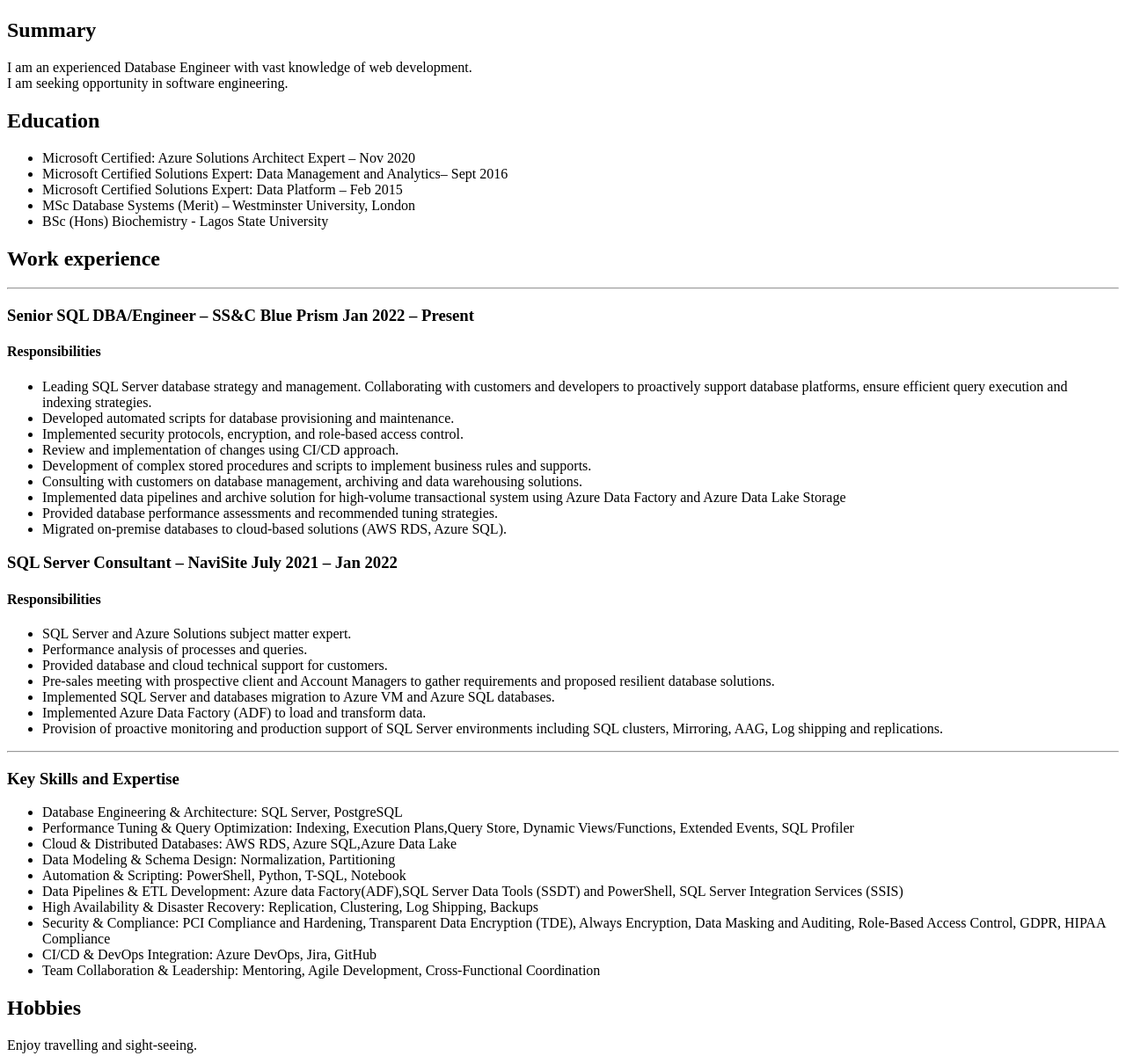
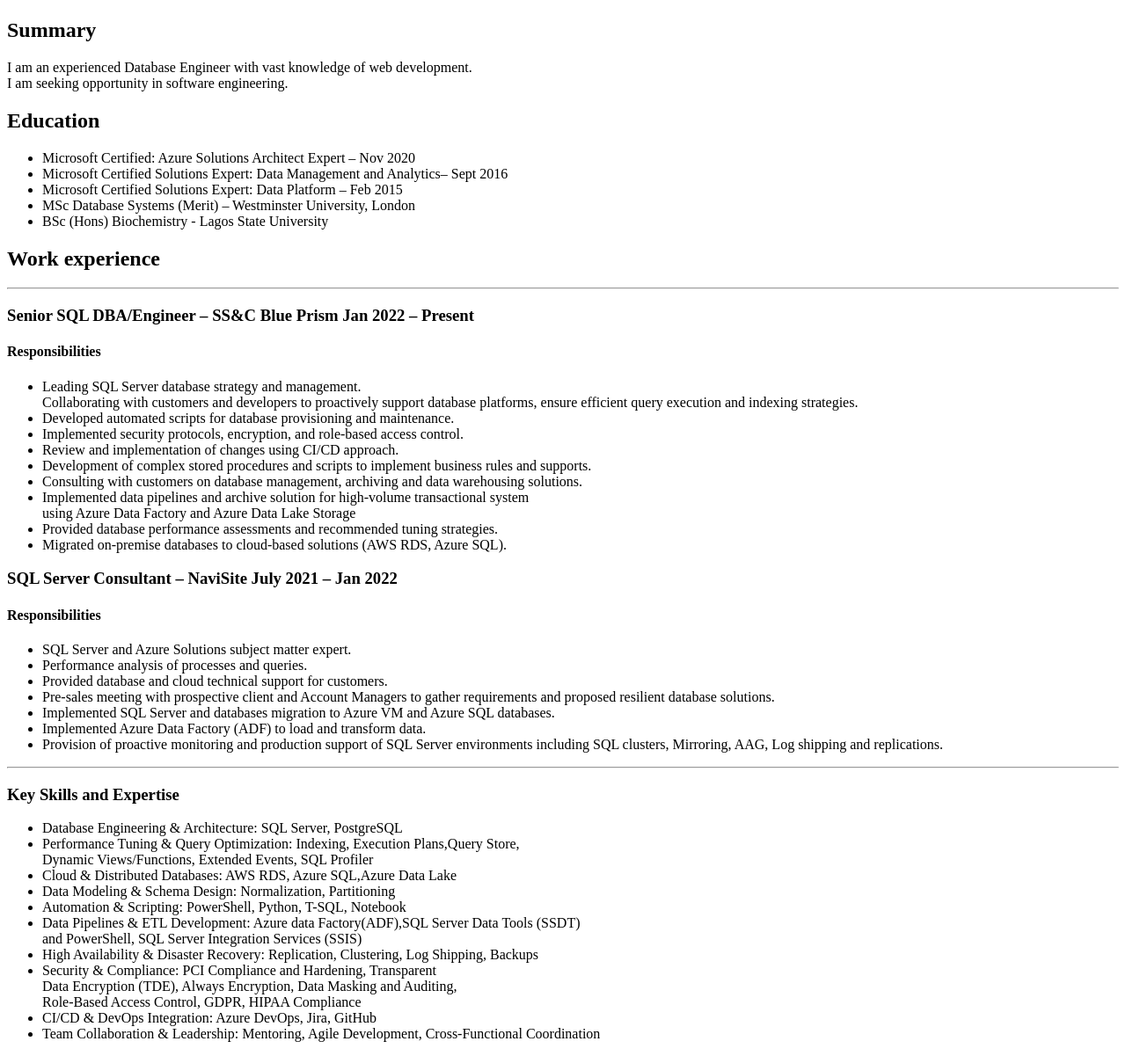
Before and after one commit to oakoro/profile, a plain HTML site: page index.html in a window 1280 px wide. Shown: the part 211-1412 px from the top of the page at 88% size. Drawn offline with Linux system fonts and the light colour scheme.

Commit message:
Add files via upload

```diff
--- a/index.html
+++ b/index.html
@@ -22,13 +22,13 @@
     <h3>Senior SQL DBA/Engineer – SS&C Blue Prism Jan 2022 – Present</h3>
     <h4>Responsibilities</h4>
     <ul>
-        <li>Leading SQL Server database strategy and management. Collaborating with customers and developers to proactively support database platforms, ensure efficient query execution and indexing strategies.</li>
+        <li>Leading SQL Server database strategy and management. <br>Collaborating with customers and developers to proactively support database platforms, ensure efficient query execution and indexing strategies.</li>
         <li>Developed automated scripts for database provisioning and maintenance.</li>
         <li>Implemented security protocols, encryption, and role-based access control.</li>
         <li>Review and implementation of changes using CI/CD approach. </li>
         <li>Development of complex stored procedures and scripts to implement business rules and supports. </li>
         <li>Consulting with customers on database management, archiving and data warehousing solutions. </li>
-        <li>Implemented data pipelines and archive solution for high-volume transactional system using Azure Data Factory and Azure Data Lake Storage</li>
+        <li>Implemented data pipelines and archive solution for high-volume transactional system <br>using Azure Data Factory and Azure Data Lake Storage</li>
         <li>Provided database performance assessments and recommended tuning strategies.</li>
         <li>Migrated on-premise databases to cloud-based solutions (AWS RDS, Azure SQL).</li>
 
@@ -48,14 +48,14 @@
     <h3>Key Skills and Expertise</h3>
     <ul>
         <li>Database Engineering & Architecture: SQL Server, PostgreSQL</li>
-        <li>Performance Tuning & Query Optimization: Indexing, Execution Plans,Query Store, Dynamic Views/Functions, Extended Events, SQL Profiler</li>
+        <li>Performance Tuning & Query Optimization: Indexing, Execution Plans,Query Store,<br> Dynamic Views/Functions, Extended Events, SQL Profiler</li>
         <li>Cloud & Distributed Databases: AWS RDS, Azure SQL,Azure Data Lake </li>
         <li>Data Modeling & Schema Design: Normalization, Partitioning</li>
         <li>Automation & Scripting: PowerShell, Python, T-SQL, Notebook	</li>
-        <li>Data Pipelines & ETL Development: Azure data Factory(ADF),SQL Server Data Tools (SSDT) and PowerShell, SQL Server Integration Services (SSIS)</li>
+        <li>Data Pipelines & ETL Development: Azure data Factory(ADF),SQL Server Data Tools (SSDT) <br> and PowerShell, SQL Server Integration Services (SSIS)</li>
         <li>High Availability & Disaster Recovery: Replication, Clustering, Log Shipping, Backups</li>
-        <li>Security & Compliance: PCI Compliance and Hardening, Transparent
-            Data Encryption (TDE), Always Encryption, Data Masking and Auditing,
+        <li>Security & Compliance: PCI Compliance and Hardening, Transparent <br>
+            Data Encryption (TDE), Always Encryption, Data Masking and Auditing,<br>
             Role-Based Access Control, GDPR, HIPAA Compliance</li>
         <li>CI/CD & DevOps Integration: Azure DevOps, Jira, GitHub	</li>
         <li>Team Collaboration & Leadership: Mentoring, Agile Development, Cross-Functional Coordination</li>
```
